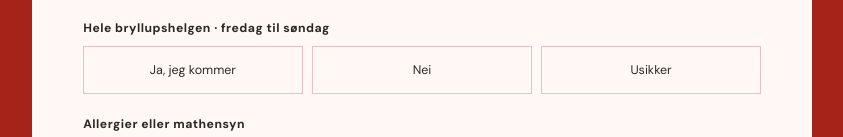
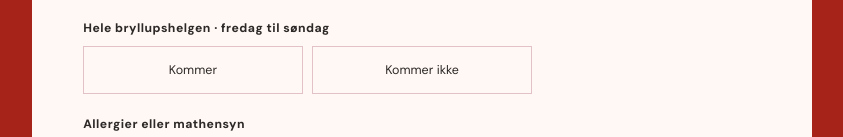
Before and after one commit to martaogmarius/martaogmarius.github.io, a Next.js app: page /svar in a window 1280 px wide. Shown: the part 663-800 px from the top of the page, without its empty margins (218-1061 px from the left). Built offline with nearby package versions, Linux system fonts and the light colour scheme.

Commit message:
Begrens påmeldingen til kommer eller kommer ikke

```diff
--- a/app/RsvpForm.tsx
+++ b/app/RsvpForm.tsx
@@ -78,7 +78,7 @@ function AttendanceField({ name, title }: { name: string; title: string }) {
     <fieldset className="attendance full">
       <legend>{title}</legend>
       <div className="choice-row">
-        {[['yes', 'Ja, jeg kommer'], ['no', 'Nei'], ['unsure', 'Usikker']].map(([value, label]) => (
+        {[['yes', 'Kommer'], ['no', 'Kommer ikke']].map(([value, label]) => (
           <label className="choice" key={value}>
             <input type="radio" name={name} value={value} required />
             <span>{label}</span>
```
